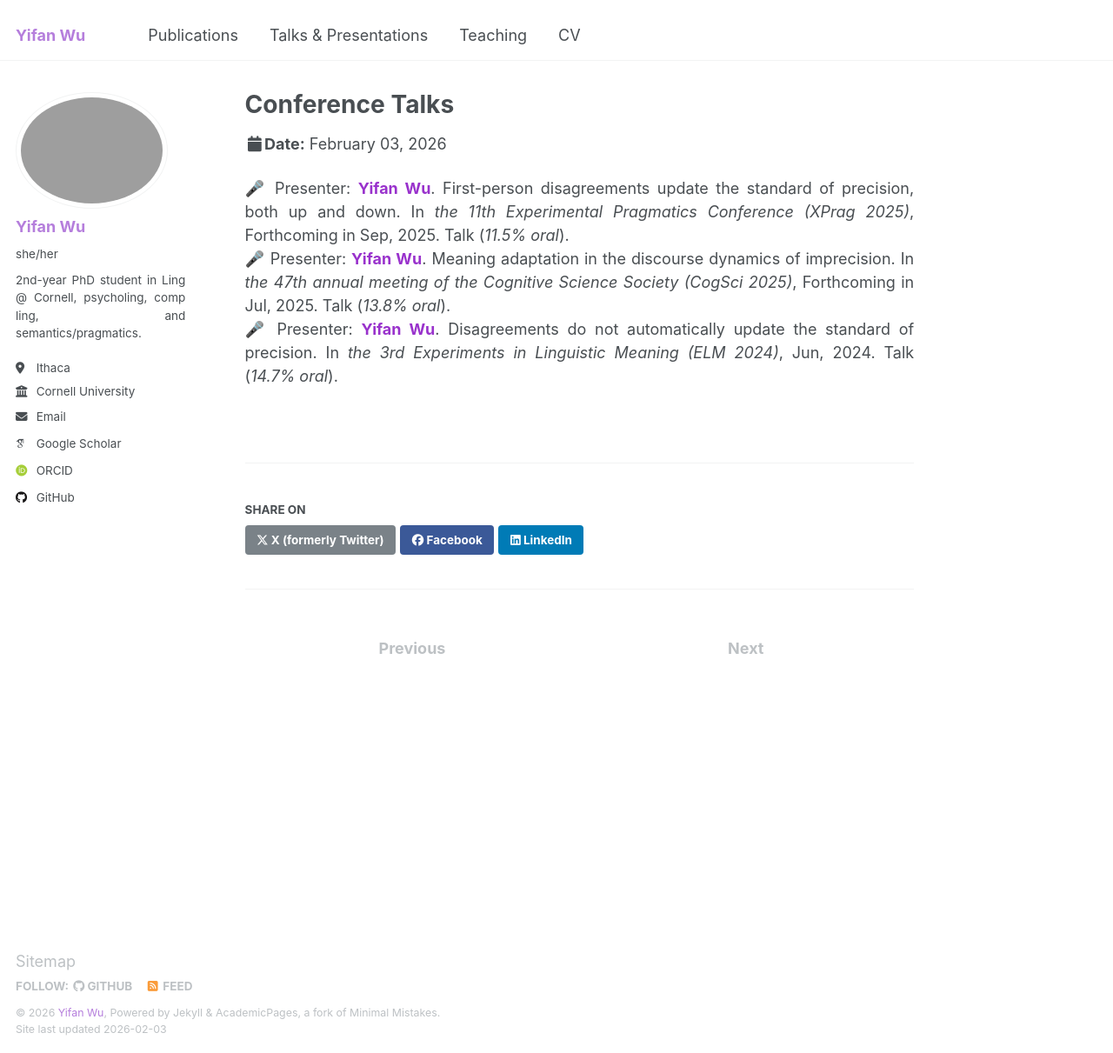
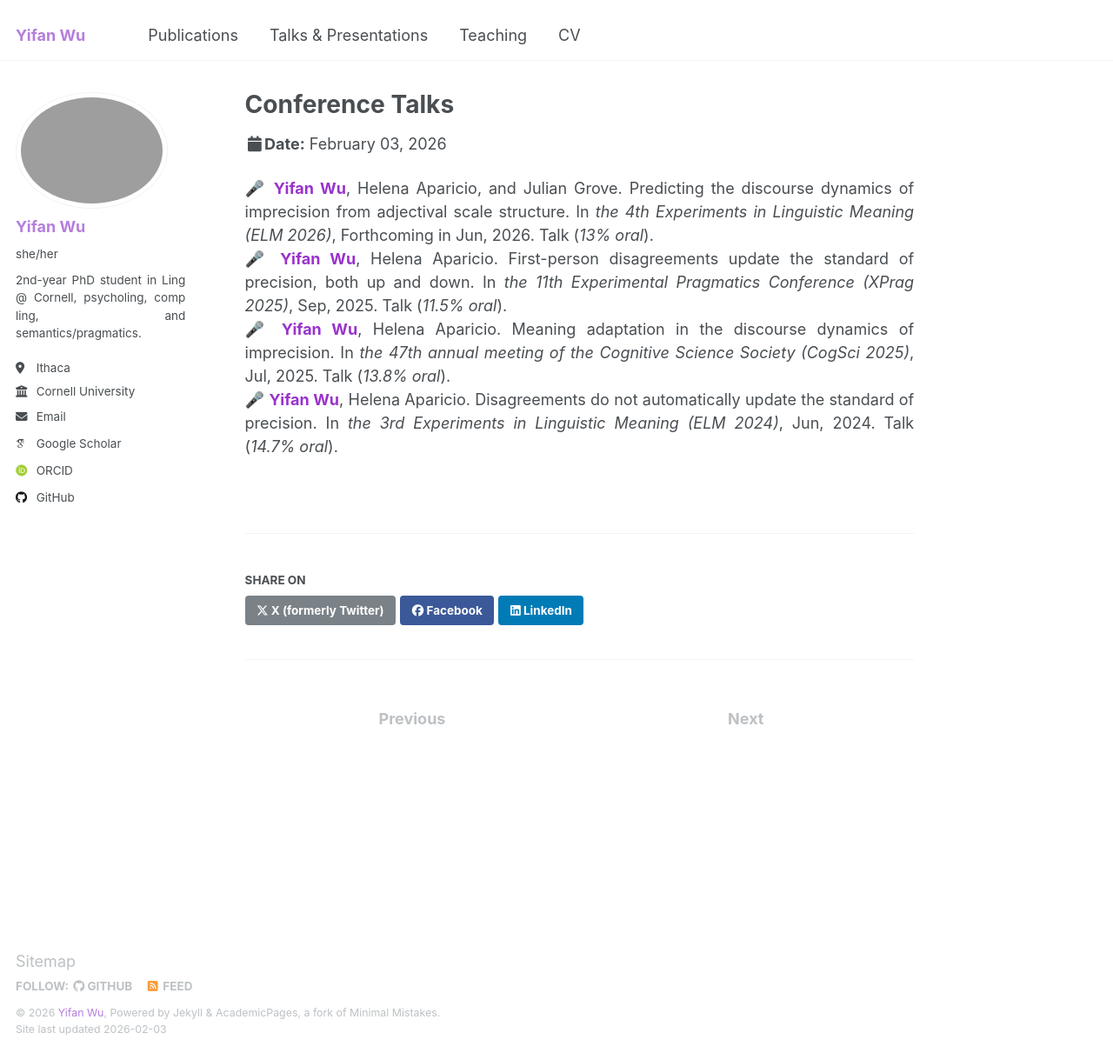
Before and after one commit to lynn-yifanwu-ling/lynn-yifanwu-ling.github.io, a Jekyll site: the page built from _talks/talks.md, in a window 1280 px wide and 1211 px high. Shown: the whole window at 87% size. Built offline with Jekyll 4.4.1, drawn with Linux system fonts in a browser that asks for light colours; emoji names are drawn with the system emoji font; some web fonts are replaced.

Commit message:
Update talks.md

```diff
--- a/_talks/talks.md
+++ b/_talks/talks.md
@@ -5,6 +5,7 @@ type: "Talk"
 permalink: /talks/conference_talks
 ---
 
-:microphone: Presenter: **<span style="color: #9932CC;">Yifan Wu</span>**. First-person disagreements update the standard of precision, both up and down. In *the 11th Experimental Pragmatics Conference (XPrag 2025)*, Forthcoming in Sep, 2025. Talk (*11.5% oral*). <br>
-:microphone: Presenter: **<span style="color: #9932CC;">Yifan Wu</span>**. Meaning adaptation in the discourse dynamics of imprecision. In *the 47th annual meeting of the Cognitive Science Society (CogSci 2025)*, Forthcoming in Jul, 2025. Talk (*13.8% oral*). <br>
-:microphone: Presenter: **<span style="color: #9932CC;">Yifan Wu</span>**. Disagreements do not automatically update the standard of precision. In *the 3rd Experiments in Linguistic Meaning (ELM 2024)*, Jun, 2024. Talk (*14.7% oral*). <br>
+:microphone: **<span style="color: #9932CC;">Yifan Wu</span>**, Helena Aparicio, and Julian Grove. Predicting the discourse dynamics of imprecision from adjectival scale structure. In *the 4th Experiments in Linguistic Meaning (ELM 2026)*, Forthcoming in Jun, 2026. Talk (*13% oral*). <br>
+:microphone: **<span style="color: #9932CC;">Yifan Wu</span>**, Helena Aparicio. First-person disagreements update the standard of precision, both up and down. In *the 11th Experimental Pragmatics Conference (XPrag 2025)*, Sep, 2025. Talk (*11.5% oral*). <br>
+:microphone: **<span style="color: #9932CC;">Yifan Wu</span>**, Helena Aparicio. Meaning adaptation in the discourse dynamics of imprecision. In *the 47th annual meeting of the Cognitive Science Society (CogSci 2025)*, Jul, 2025. Talk (*13.8% oral*). <br>
+:microphone: **<span style="color: #9932CC;">Yifan Wu</span>**, Helena Aparicio. Disagreements do not automatically update the standard of precision. In *the 3rd Experiments in Linguistic Meaning (ELM 2024)*, Jun, 2024. Talk (*14.7% oral*). <br>
```
